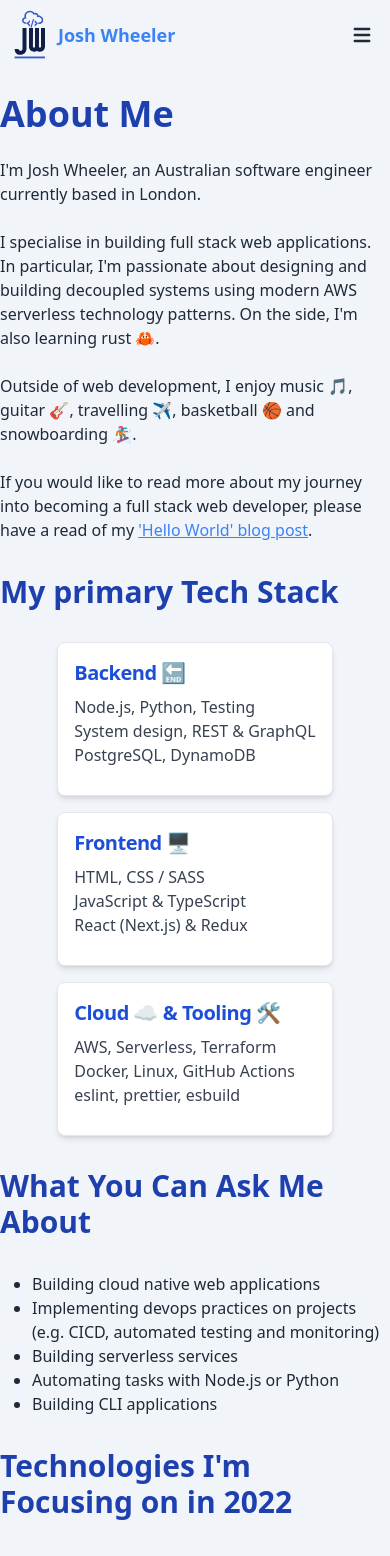
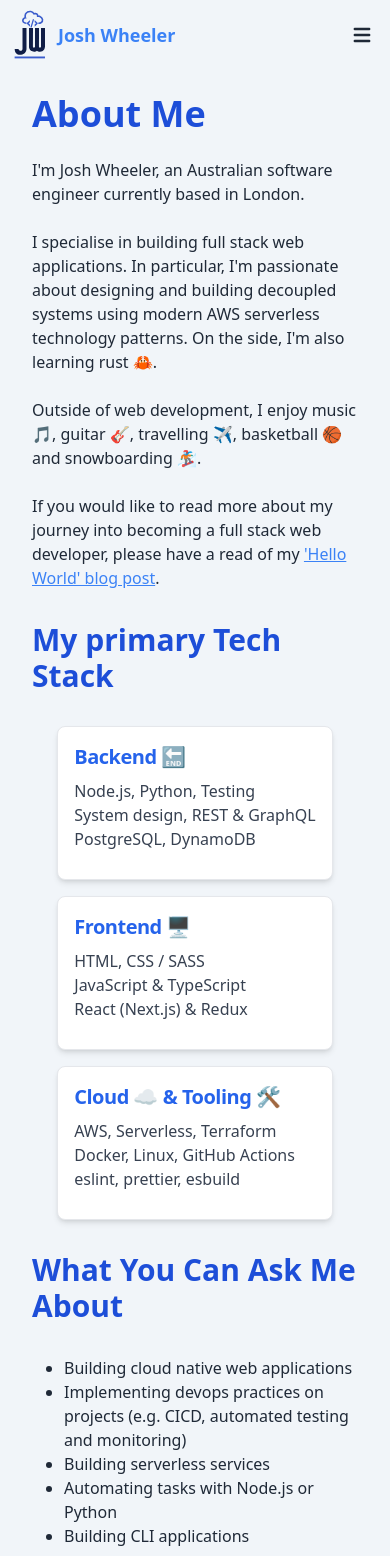
Before and after one commit to jltwheeler/personal-website, a Next.js app: page /about in a window 390 px wide. Shown: the top 1556 px of the page. Built offline with nearby package versions, Linux system fonts and the light colour scheme.

Commit message:
update blog page with tailwind styling and updated card componnet styling

```diff
--- a/components/Card.tsx
+++ b/components/Card.tsx
@@ -1,13 +1,30 @@
+import Link from 'next/link';
+
 interface CardProps {
   title: string;
   body: string | string[];
   subtext?: string;
   cta?: string;
+  ctaLink?: string;
+  wide?: boolean;
+  mb?: number;
 }
 
-export const Card: React.FC<CardProps> = ({ cta, subtext, title, body }) => (
-  <div className="p-4 max-w-xs bg-white rounded-lg border border-gray-200 shadow-md dark:bg-gray-800 dark:border-gray-700">
-    <h5 className="mb-2 text-xl sm:text-2xl font-bold tracking-tight text-blue-700">
+export const Card: React.FC<CardProps> = ({
+  cta,
+  ctaLink,
+  subtext,
+  title,
+  body,
+  wide,
+  mb,
+}) => (
+  <div
+    className={`p-4 ${wide ? '' : 'max-w-xs'} ${
+      mb ? `mb-${mb}` : ''
+    } bg-white rounded-lg border border-gray-200 shadow-md dark:bg-gray-800 dark:border-gray-700`}
+  >
+    <h5 className="mb-2 text-xl sm:text-2xl font-bold tracking-tight text-blue-600">
       {title}
     </h5>
     <span className="text-gray-600 italic text-sm">{subtext}</span>
@@ -21,12 +38,10 @@ export const Card: React.FC<CardProps> = ({ cta, subtext, title, body }) => (
           ))
         : body}
     </p>
-    {cta && (
-      <a
-        href="#"
-        className="no-underline inline-flex items-center py-2 px-3 text-sm font-medium text-center text-white bg-blue-700 rounded-lg hover:bg-blue-800 focus:ring-4 focus:ring-blue-300 dark:bg-blue-600 dark:hover:bg-blue-700 dark:focus:ring-blue-800"
-      >
-        Read more
+    {cta && ctaLink && (
+      <Link href={ctaLink} passHref={true}>
+        <a className="no-underline inline-flex items-center py-2 px-3 text-sm font-medium text-center text-white rounded-lg bg-gradient-to-br from-purple-600 to-blue-500 hover:bg-gradient-to-bl focus:ring-4 focus:ring-blue-300 dark:focus:ring-blue-800">
+          {cta}
           <svg
             className="ml-2 -mr-1 w-4 h-4"
             fill="currentColor"
@@ -40,6 +55,7 @@ export const Card: React.FC<CardProps> = ({ cta, subtext, title, body }) => (
             ></path>
           </svg>
         </a>
+      </Link>
     )}
   </div>
 );
--- a/components/Container.tsx
+++ b/components/Container.tsx
@@ -2,7 +2,7 @@ interface ContainerProps {
   children: React.ReactNode;
 }
 export const Container: React.FC<ContainerProps> = ({ children }) => (
-  <div className="flex flex-col justify-center items-center w-full">
+  <div className="px-8 sm:px-0 flex flex-col justify-center items-center w-full">
     <div className="max-w-prose">{children}</div>
   </div>
 );
--- a/components/Header.tsx
+++ b/components/Header.tsx
@@ -6,5 +6,5 @@ interface HeaderProps {
 }
 
 export const Header: React.FC<HeaderProps> = ({ title }) => {
-  return <h1 className="text-4xl text-blue-800 font-bold py-6">{title}</h1>;
+  return <h1 className="text-4xl text-blue-700 font-bold py-6">{title}</h1>;
 };
--- a/components/index.ts
+++ b/components/index.ts
@@ -1,4 +1,5 @@
 export { Accent } from './Accent';
+export { Card } from './Card';
 export { Container } from './Container';
 export { Footer } from './Footer';
 export { Header } from './Header';
--- a/pages/about.tsx
+++ b/pages/about.tsx
@@ -46,7 +46,7 @@ const About = () => {
 
         <section>
           <Link href="#primary-tech-stack" passHref={true}>
-            <h3 className="text-3xl py-8 font-bold text-blue-800">
+            <h3 className="text-3xl py-8 font-bold text-blue-700">
               My primary Tech Stack
             </h3>
           </Link>
@@ -83,7 +83,7 @@ const About = () => {
 
         <section>
           <Link href="#what-you-can-ask-me-about" passHref={true}>
-            <h3 className="text-3xl py-8 font-bold text-blue-800">
+            <h3 className="text-3xl py-8 font-bold text-blue-700">
               What You Can Ask Me About
             </h3>
           </Link>
@@ -101,7 +101,7 @@ const About = () => {
 
         <section>
           <Link href="#technologies-im-focusing-on-in-2021" passHref={true}>
-            <h3 className="text-3xl py-8 font-bold text-blue-800">
+            <h3 className="text-3xl py-8 font-bold text-blue-700">
               Technologies I&apos;m Focusing on in 2022
             </h3>
           </Link>
--- a/pages/blog/index.tsx
+++ b/pages/blog/index.tsx
@@ -1,75 +1,11 @@
 import Head from 'next/head';
-import Link from 'next/link';
-import styled from 'styled-components';
 import matter from 'gray-matter';
 import fs from 'fs';
 import path from 'path';
 import readingTime from 'reading-time';
 
-import { Container, Footer, Header, Main, Navbar } from '../../components';
-import { ThemeProps } from '../../config';
+import { Card, Container, Footer, Header, Navbar } from '../../components';
 import { BlogMetaData } from './[slug]';
-
-const BlogCard = styled.article`
-  cursor: pointer;
-  color: ${(props: ThemeProps) => props.theme.colors.indigo12};
-  border-bottom: 2px solid ${(props: ThemeProps) => props.theme.colors.indigo6};
-  padding: 2rem 0;
-
-  @media (max-width: ${(props: ThemeProps) => props.theme.sizes['s']}px) {
-    padding: 2.25rem 0;
-  }
-
-  &:hover {
-    background: ${(props: ThemeProps) => props.theme.colors.indigo4};
-    border-color: ${(props: ThemeProps) => props.theme.colors.indigo5};
-    a {
-      color: ${(props: ThemeProps) => props.theme.colors.indigo11};
-    }
-  }
-
-  &:active {
-    background: ${(props: ThemeProps) => props.theme.colors.indigo5};
-    border-color: ${(props: ThemeProps) => props.theme.colors.indigo5};
-  }
-
-  a {
-    font-size: 3rem;
-    text-decoration: none;
-    color: ${(props) => props.theme.colors.indigo10};
-    font-weight: 500;
-
-    @media (max-width: ${(props: ThemeProps) => props.theme.sizes['m']}px) {
-      font-size: 2.5rem;
-      line-height: 1.1;
-    }
-
-    @media (max-width: ${(props: ThemeProps) => props.theme.sizes['s']}px) {
-      font-size: 2.25rem;
-    }
-  }
-
-  .description {
-    font-size: 1.8rem;
-    padding-top: 1rem;
-    color: ${(props) => props.theme.colors.indigo12};
-
-    @media (max-width: ${(props: ThemeProps) => props.theme.sizes['m']}px) {
-      font-size: 1.6rem;
-      line-height: 1.4;
-    }
-  }
-
-  .metadata {
-    font-size: 1.6rem;
-    padding: 0.25rem 0;
-    color: ${(props) => props.theme.colors.indigo11};
-
-    @media (max-width: ${(props: ThemeProps) => props.theme.sizes['m']}px) {
-      font-size: 1.4rem;
-    }
-  }
-`;
 
 interface Blog extends BlogMetaData {
   slug: string;
@@ -105,26 +41,25 @@ const Blog: React.FC<BlogProps> = ({ blogs }) => {
         <link rel="icon" href="/jw-favicon.svg" />
       </Head>
 
-      <Main>
       <Navbar />
       <Container>
         <Header title="Blog" />
         <section>
           {blogs.map((blog) => (
-              <Link key={blog.slug} href={`blog/${blog.slug}`} passHref={true}>
-                <BlogCard>
-                  <a>{blog.title}</a>
-                  <p className="metadata">
-                    <i>{`${blog.date.toUpperCase()} • ${blog.readTime.toUpperCase()}`}</i>
-                  </p>
-                  <p className="description">{blog.description}</p>
-                </BlogCard>
-              </Link>
+            <Card
+              key={blog.slug}
+              wide
+              mb={8}
+              title={blog.title}
+              body={blog.description}
+              subtext={`${blog.date.toUpperCase()} • ${blog.readTime.toUpperCase()}`}
+              cta="Read more"
+              ctaLink={`blog/${blog.slug}`}
+            />
           ))}
         </section>
       </Container>
       <Footer />
-      </Main>
     </>
   );
 };
```
Lines whose indentation alone changed are shown as unchanged.
